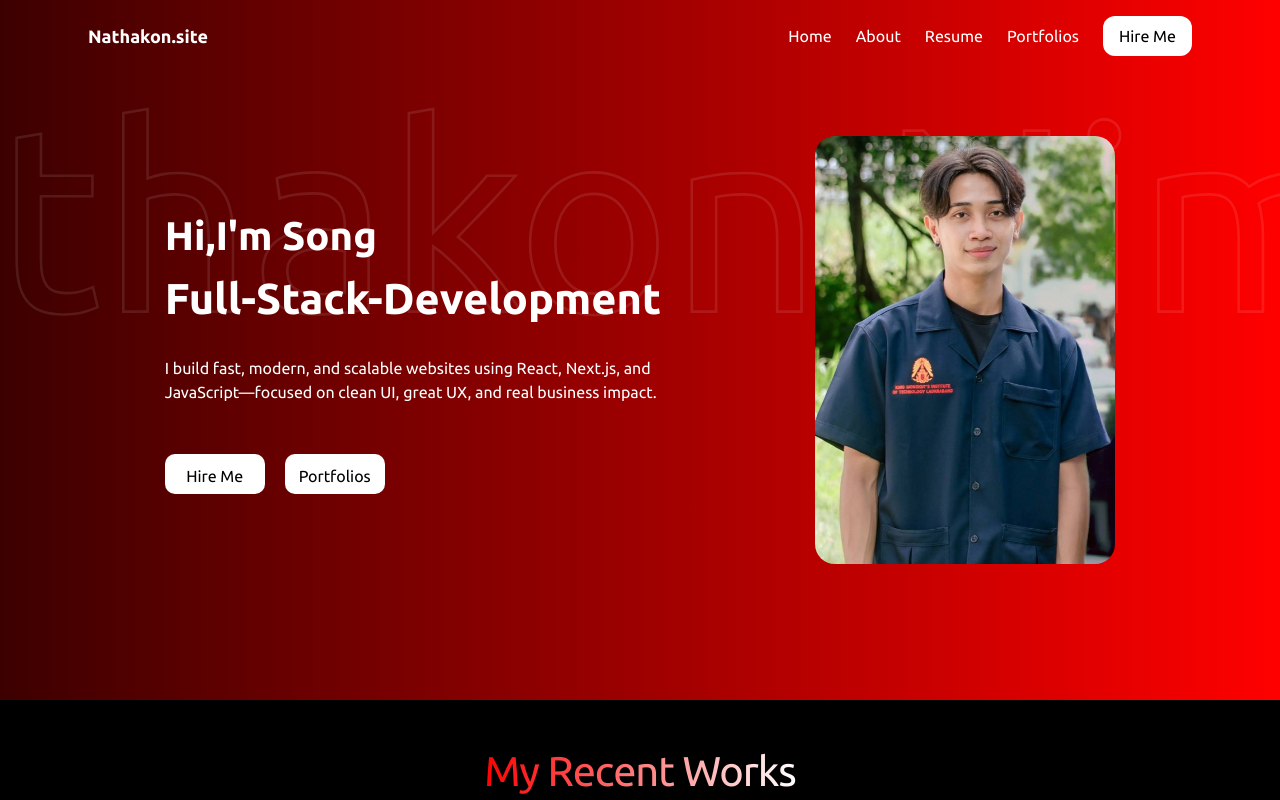
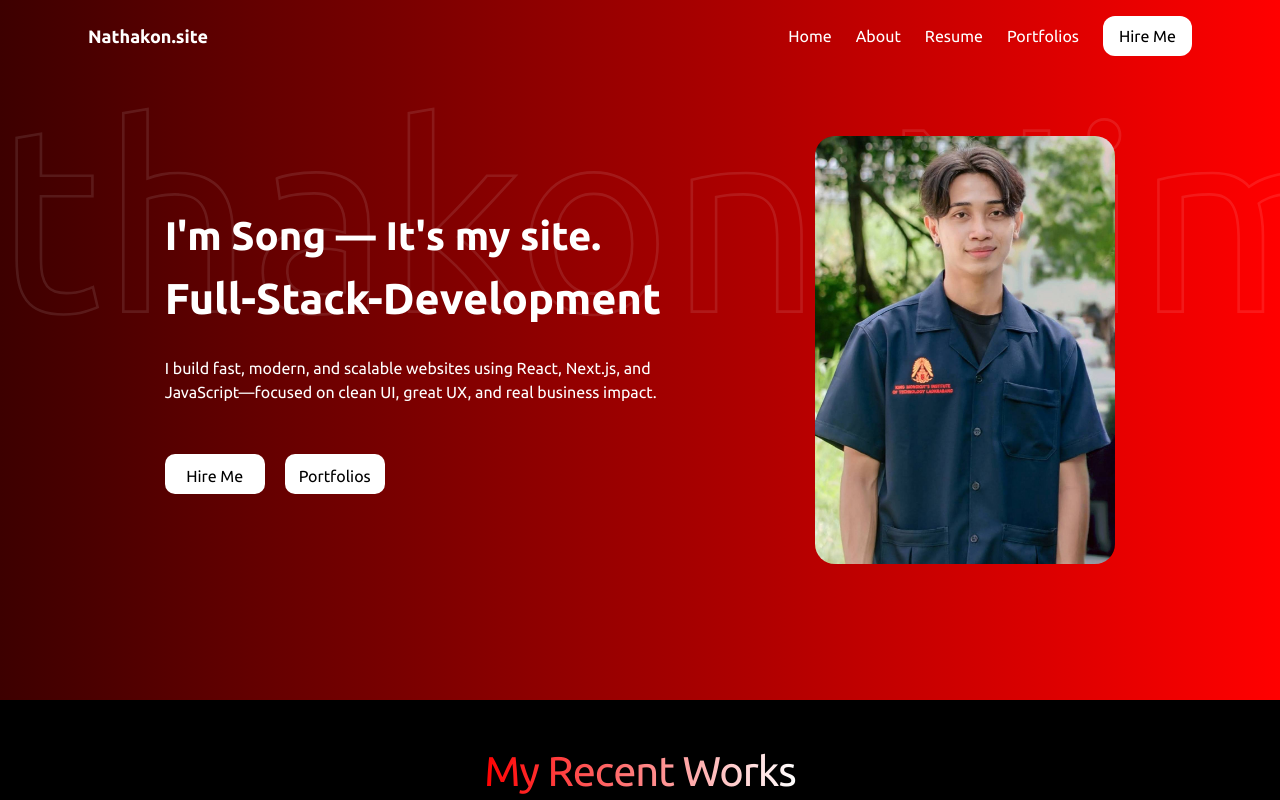
Before and after one commit to nnimkanSong/Portfolio, a Next.js app: page / in a window 1280 px wide. Shown: the top 800 px of the page. Built offline with nearby package versions, Linux system fonts and the light colour scheme; a web font is replaced by a local one.

Commit message:
fix error Spedd Insights 2

```diff
--- a/src/app/page.tsx
+++ b/src/app/page.tsx
@@ -18,7 +18,7 @@ export default function Home() {
       </div>
       <div className="h-[500px] text-white text-center flex flex-row max-[500px]:flex-col-reverse items-center justify-center gap-[170px] max-[1300px]:gap-[100px] max-[1100px]:gap-[50px] relative z-10 max-[500px]:pt-[500px] max-[500px]:pb-[500px] pt-[350px] pb-[350px]">
         <div className="w-[calc(525px+2vw)] max-[1100px]:w-[calc(300px+2vw)] flex flex-col flex-wrap text-white text-center justify-center ">
-          <h1 className="text-[calc(0.9rem+2vw)] text-start font-bold">Hi,I'm Song</h1>
+          <h1 className="text-[calc(0.9rem+2vw)] text-start font-bold">I&apos;m Song — It&apos;s my site.</h1>
           <div className="text-[calc(1.1rem+2vw)] text-start font-bold">Full-Stack-Development</div>
           <div className="text=[calc(0.5rem+2vw)] text-start mt-[25px]  ">I build fast, modern, and scalable websites using React, Next.js, and JavaScript—focused on clean UI, great UX, and real business impact.</div>
           <div className="flex gap-[20px] mt-[50px] max-[500px]:justify-center">
@@ -49,7 +49,7 @@ export default function Home() {
                bg-gradient-to-r from-[#FF0000] [#FF3F33] to-white
                bg-clip-text text-transparent">My Recent Works</h1>
         <Navwork />
-        <iframe src="" ></iframe>
+
       </div>
     </div>
   );
```
